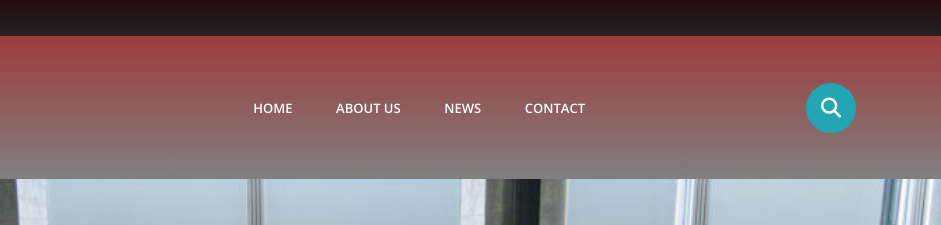
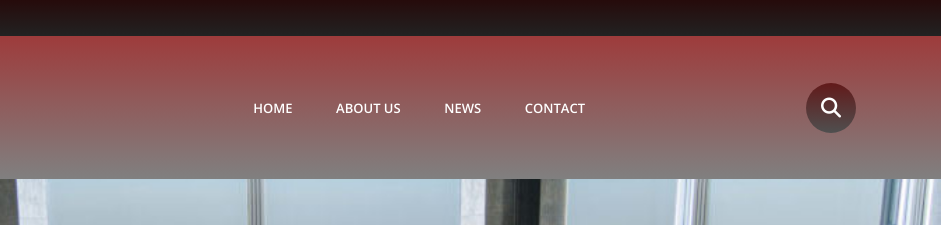
Before and after one commit to gamestorelife/londonbooker, a plain HTML site: page index.html in a window 1280 px wide. Shown: the top 225 px of the page, 339-1280 px from the left. Drawn offline with nearby package versions, Linux system fonts and the light colour scheme; animation ran at ten frames a second; a web font is replaced by a local one.

Commit message:
Style update
Style update

```diff
--- a/styles/main_styles.css
+++ b/styles/main_styles.css
@@ -3662,7 +3662,7 @@ table {
 	outline: none;
 	border-radius: 25px;
 	transition: all .5s ease-in-out;
-	background-color: #22a6b3;
+	background: linear-gradient(to bottom, #621a1a, #4f4f4f);
 	padding-right: 40px;
 	color:#fff;
   }
```
